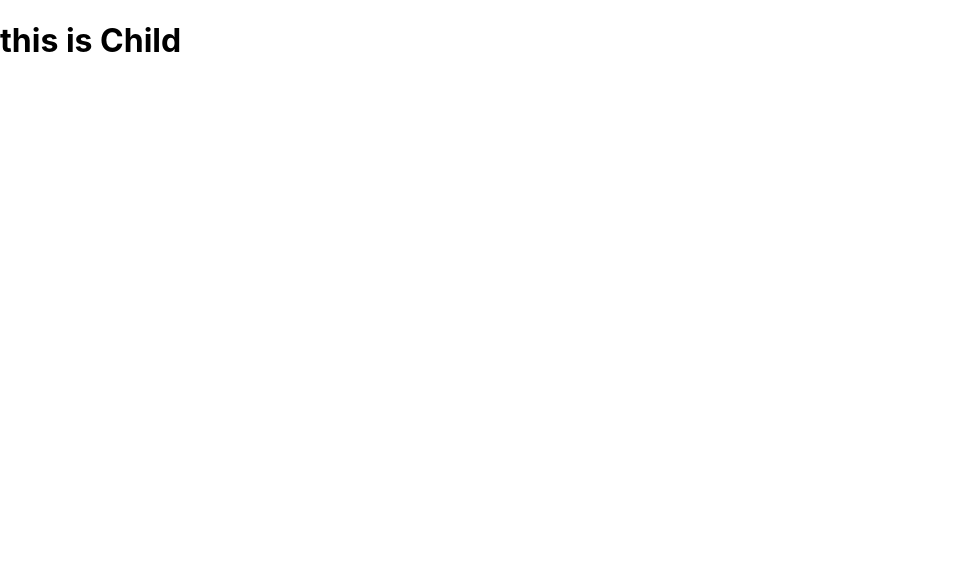
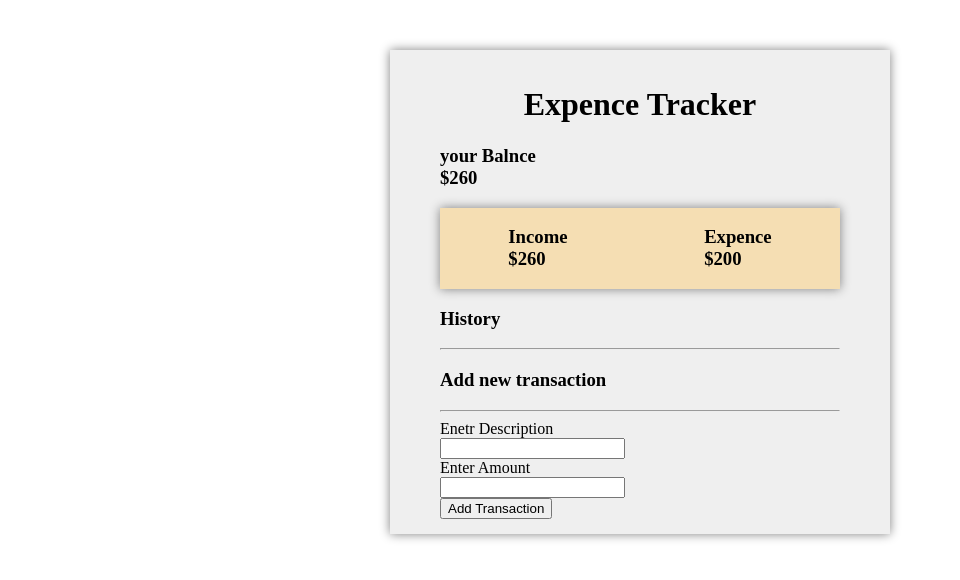
Before and after one commit to umairnisar5/expence-tracker-app-react, a React (Create React App) app: page / in a window 1280 px wide. Shown: the top 580 px of the page, without its empty margins (0-960 px from the left). Built offline with nearby package versions, Linux system fonts and the light colour scheme.

Commit message:
adding css / form

```diff
--- a/src/Child.js
+++ b/src/Child.js
@@ -2,9 +2,31 @@ import React from 'react';
 
 function Child() {
   return (
-    <div>
-    <h1>this is Child</h1>
+    <div className="container">
+    <h1 className="text_cenetr">Expence Tracker</h1>
+    <h3>your Balnce <br/> $260</h3>
+
+    <div className="expence_container">
+    <h3>Income <br/> $260</h3>
+    <h3>Expence <br/> $200</h3>
     </div>
+    <h3>History</h3>
+    <hr/>
+    <h3>Add new transaction</h3>
+    <hr/>
+
+    <form className="transaction-form">
+        <label>Enetr Description <br/>
+        <input type="text"/>
+        </label><br/>
+        <label>Enter Amount <br/>
+        <input type="number"/>
+        </label><br/>
+
+        <input type="submit" value="Add Transaction"/>
+    </form>
+    </div>
+
   );
 }
 
--- a/src/index.css
+++ b/src/index.css
@@ -1,13 +1,21 @@
-body {
-  margin: 0;
-  font-family: -apple-system, BlinkMacSystemFont, 'Segoe UI', 'Roboto', 'Oxygen',
-    'Ubuntu', 'Cantarell', 'Fira Sans', 'Droid Sans', 'Helvetica Neue',
-    sans-serif;
-  -webkit-font-smoothing: antialiased;
-  -moz-osx-font-smoothing: grayscale;
+.container{
+  max-width:400px ;
+  min-height: 450px;
+  margin: 0 auto;
+  background-color: #efefef;
+  box-shadow: 0 0 10px gray;
+  margin-top: 50px;
+padding: 15px 50px;
 }
 
-code {
-  font-family: source-code-pro, Menlo, Monaco, Consolas, 'Courier New',
-    monospace;
+.text_cenetr{
+  text-align: center;
 }
+
+.expence_container {
+  display: flex;
+  justify-content: space-around;
+  background-color: wheat;
+  box-shadow: 0 0 10px gray;
+
+}
```
